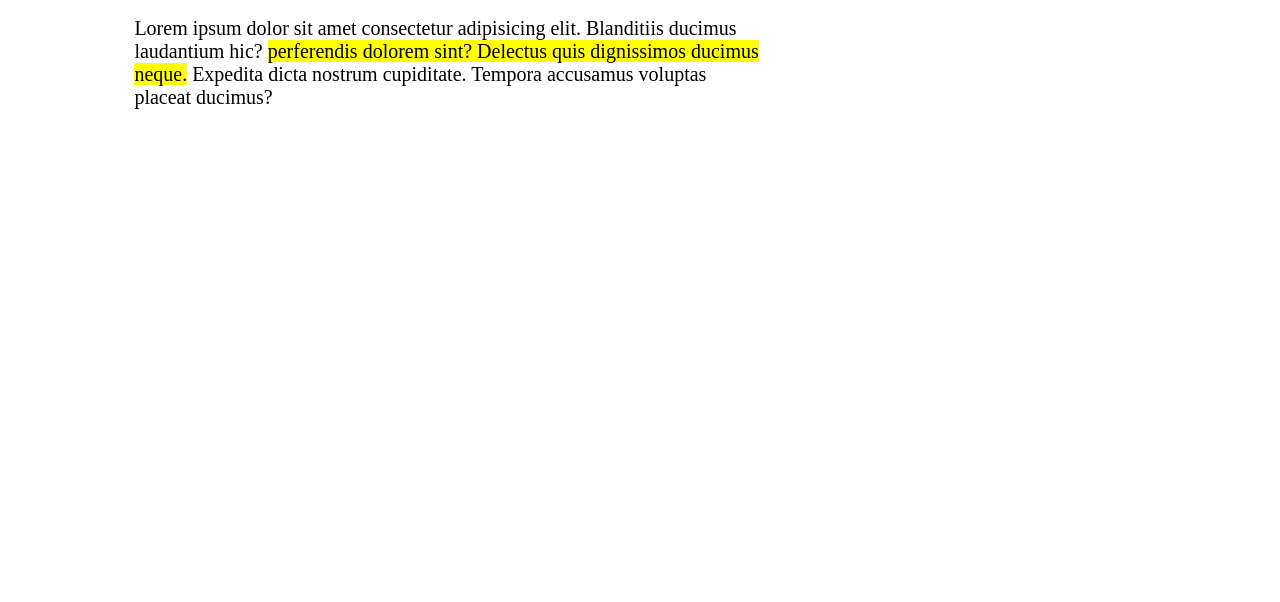
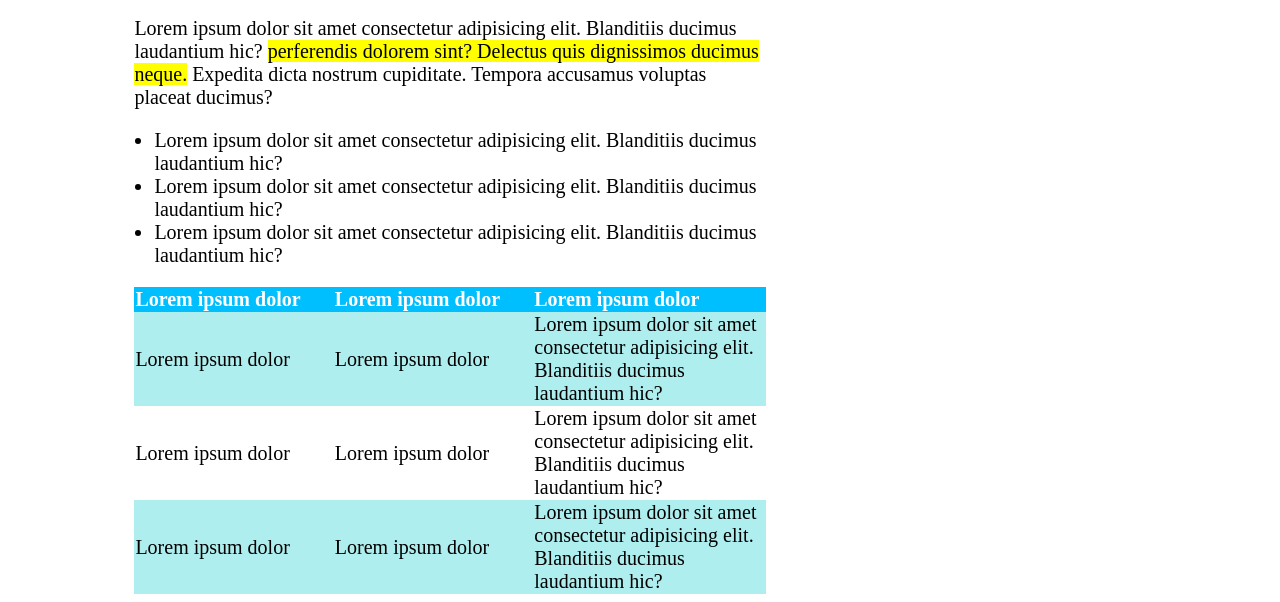
Before and after one commit to MrLiodena/html-css-booleaner, a plain HTML site: page index.html in a window 1280 px wide. Shown: the part 440-1042 px from the top of the page. Before the commit the page ends 800 px from the top, so only its background shows below. Drawn offline with Linux system fonts and the light colour scheme.

Commit message:
Seconda parte esercizio

```diff
--- a/css/style.css
+++ b/css/style.css
@@ -28,3 +28,27 @@ h1{
 p{
     font-size: 20px;
 }
+ul{
+    font-size: 20px;
+    padding-left: 20px;
+}
+
+table{
+    border-spacing: 0;
+    font-size: 20px;
+}
+
+thead{
+    background-color: DeepSkyBlue;
+    color: white;
+    text-align: left;
+}
+
+td{
+    width: 5%;
+    height: 70px;
+}
+
+.colonna{
+    background-color: PaleTurquoise;
+}
--- a/index.html
+++ b/index.html
@@ -22,6 +22,37 @@
         <span class="date">2nd Photo: Wikimedia, by Paul Clarke</span>
 
         <p>Lorem ipsum dolor sit amet consectetur adipisicing elit. Blanditiis ducimus laudantium hic? <mark>perferendis dolorem sint? Delectus quis dignissimos ducimus neque.</mark> Expedita dicta nostrum cupiditate. Tempora accusamus voluptas placeat ducimus?</p>
+
+        <ul>
+            <li>Lorem ipsum dolor sit amet consectetur adipisicing elit. Blanditiis ducimus laudantium hic?</li>
+            <li>Lorem ipsum dolor sit amet consectetur adipisicing elit. Blanditiis ducimus laudantium hic?</li>
+            <li>Lorem ipsum dolor sit amet consectetur adipisicing elit. Blanditiis ducimus laudantium hic?</li>
+        </ul>
+
+        <table>
+            <thead>
+                <th>Lorem ipsum dolor</th>
+                <th>Lorem ipsum dolor</th>
+                <th>Lorem ipsum dolor</th>
+            </thead>
+            <tbody>
+                <tr class="colonna">
+                    <td>Lorem ipsum dolor</td>
+                    <td>Lorem ipsum dolor</td>
+                    <td>Lorem ipsum dolor sit amet consectetur adipisicing elit. Blanditiis ducimus laudantium hic?</td>
+                </tr>
+                <tr>
+                    <td>Lorem ipsum dolor</td>
+                    <td>Lorem ipsum dolor</td>
+                    <td>Lorem ipsum dolor sit amet consectetur adipisicing elit. Blanditiis ducimus laudantium hic?</td>
+                </tr>
+                <tr class="colonna">
+                    <td>Lorem ipsum dolor</td>
+                    <td>Lorem ipsum dolor</td>
+                    <td>Lorem ipsum dolor sit amet consectetur adipisicing elit. Blanditiis ducimus laudantium hic?</td>
+                </tr>
+            </tbody>
+        </table>
     </main>
     <footer>
 
```
